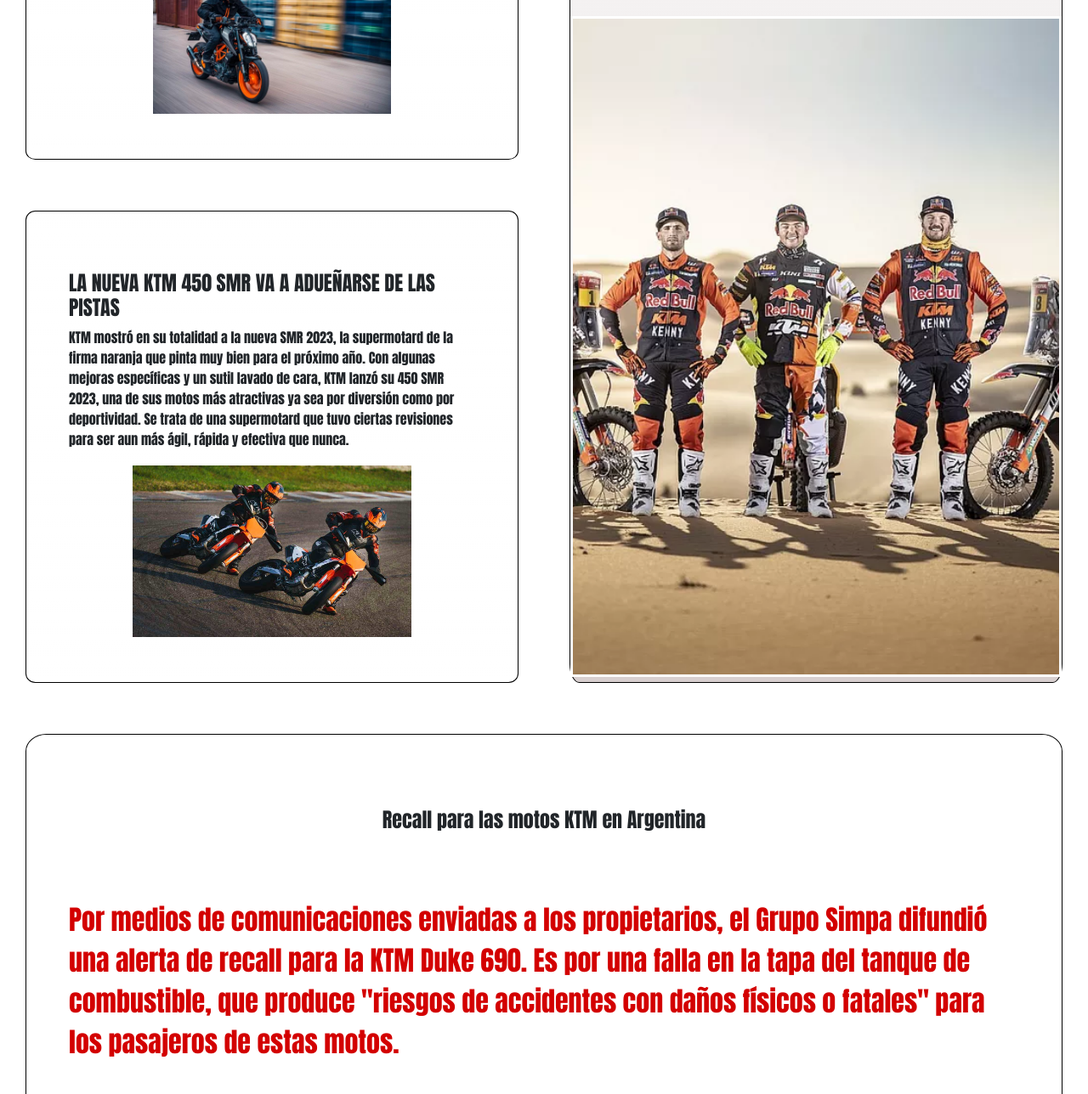
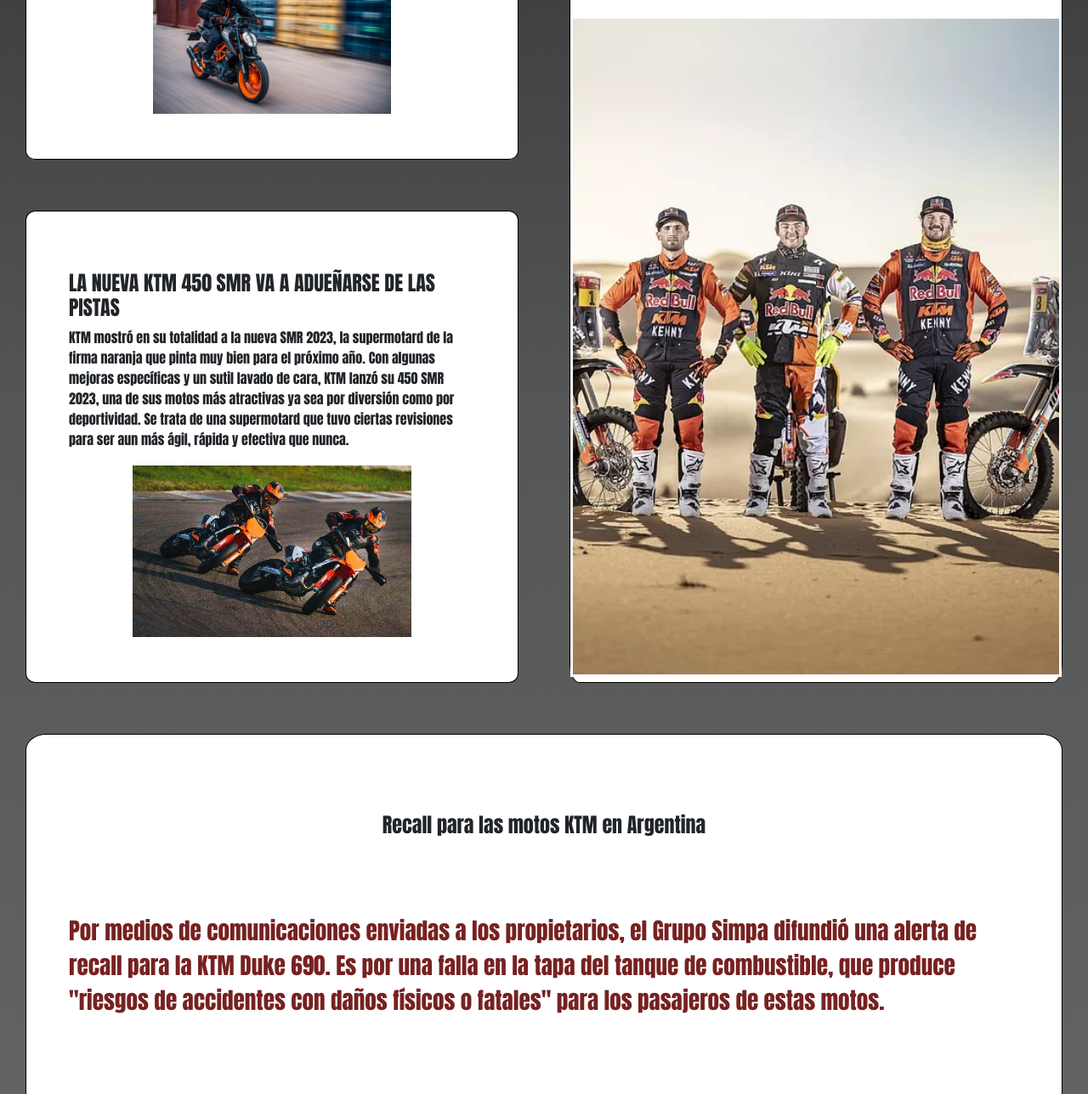
Before and after one commit to anderssonleon/primera-pagina-web-con-html-y-css, a website: page carpetas/noticias.html in a window 1280 px wide. Shown: the part 1512-2800 px from the top of the page at 85% size. Drawn offline with nearby package versions, Linux system fonts and the light colour scheme.

Commit message:
terminando primera pagina web

```diff
--- a/carpetas/noticias.html
+++ b/carpetas/noticias.html
@@ -17,7 +17,7 @@
     <link href="https://fonts.googleapis.com/css2?family=Anton&family=Architects+Daughter&family=Cabin:ital@1&family=PT+Serif&family=Play&display=swap" rel="stylesheet">
     <link href="https://cdn.jsdelivr.net/npm/bootstrap@5.2.0-beta1/dist/css/bootstrap.min.css" rel="stylesheet" integrity="sha384-0evHe/X+R7YkIZDRvuzKMRqM+OrBnVFBL6DOitfPri4tjfHxaWutUpFmBp4vmVor" crossorigin="anonymous">
   </head>
-  <body>
+  <body class="bg__noticias">
     <header>
         <nav class="navbar navbar-expand-lg bg-col">
             <div class="container-fluid">
--- a/scss/carpetas/_noticias.scss
+++ b/scss/carpetas/_noticias.scss
@@ -1,6 +1,8 @@
 /*noticas*/
 @import '../base/extends.scss';
-
+.bg__noticias{
+    background-image: linear-gradient(#000, #555, #777);
+}
 .h1__noticia{
    @extend %noticias-propit;
 }
@@ -22,9 +24,8 @@
         flex-direction:row;
         justify-content: center;
         align-items: center;
-        background:linear-gradient(to left,#fff,transparent);
         margin: 30px;
-
+        background: #fff;
 
         .article__p1{
                  font-size:1em;
@@ -45,9 +46,9 @@
         justify-content: space-around;
         align-items: center;
         @extend %border-notice;
-        background:linear-gradient(to bottom,#fff,transparent);
         padding: 50px;
         margin: 30px;
+        background: #fff;
         .article__p2{
             font-size:1em;
             margin: 10px;
@@ -68,9 +69,9 @@
         justify-content: space-around;
         align-items: center;
         @extend %border-notice;
-        background:linear-gradient(to top,#fff,transparent);
         padding: 50px;
         margin: 30px;
+        background: #fff;
         .article__p3{
             font-size: 1em;
             margin: 10px;
@@ -93,9 +94,10 @@
         @extend %border-notice;
         padding: 50px;
         margin: 30px;
+        background: #fff;
         .article__p4{
-            color: #d30000;
-            font-size: 2em;
+            color: #772121;
+            font-size: 1.7em;
 
         }
         .img__article-4{
@@ -114,8 +116,8 @@
         justify-content: space-around;
         align-items: center;
         @extend %border-notice;
-        background:linear-gradient(to top,rgb(216, 207, 207),transparent);
         margin: 30px;
+        background: #fff;
     }
     .article__p5{
         font-size:2em;
```
Also changed, not shown: css/style.css, 1 other file.
